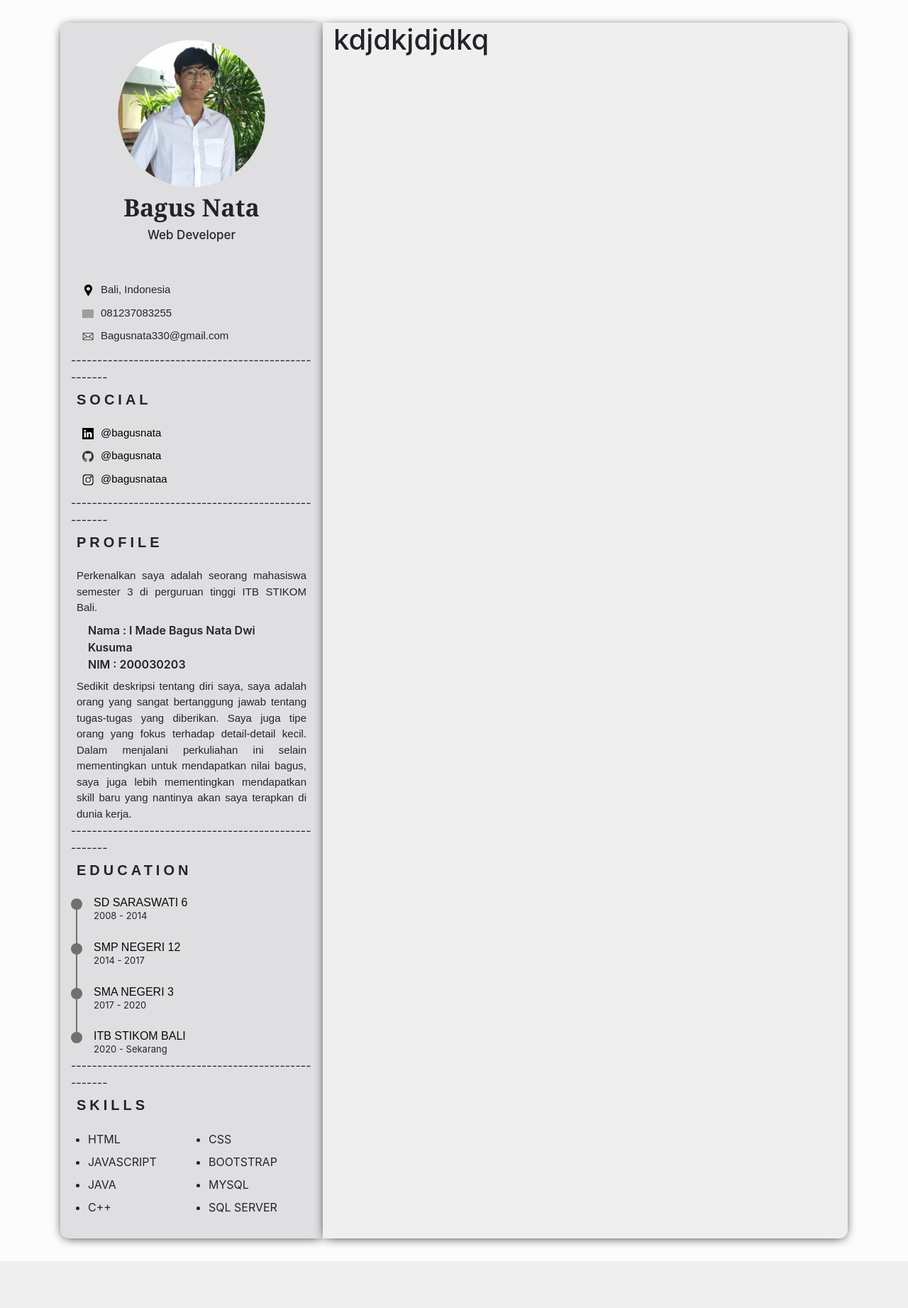
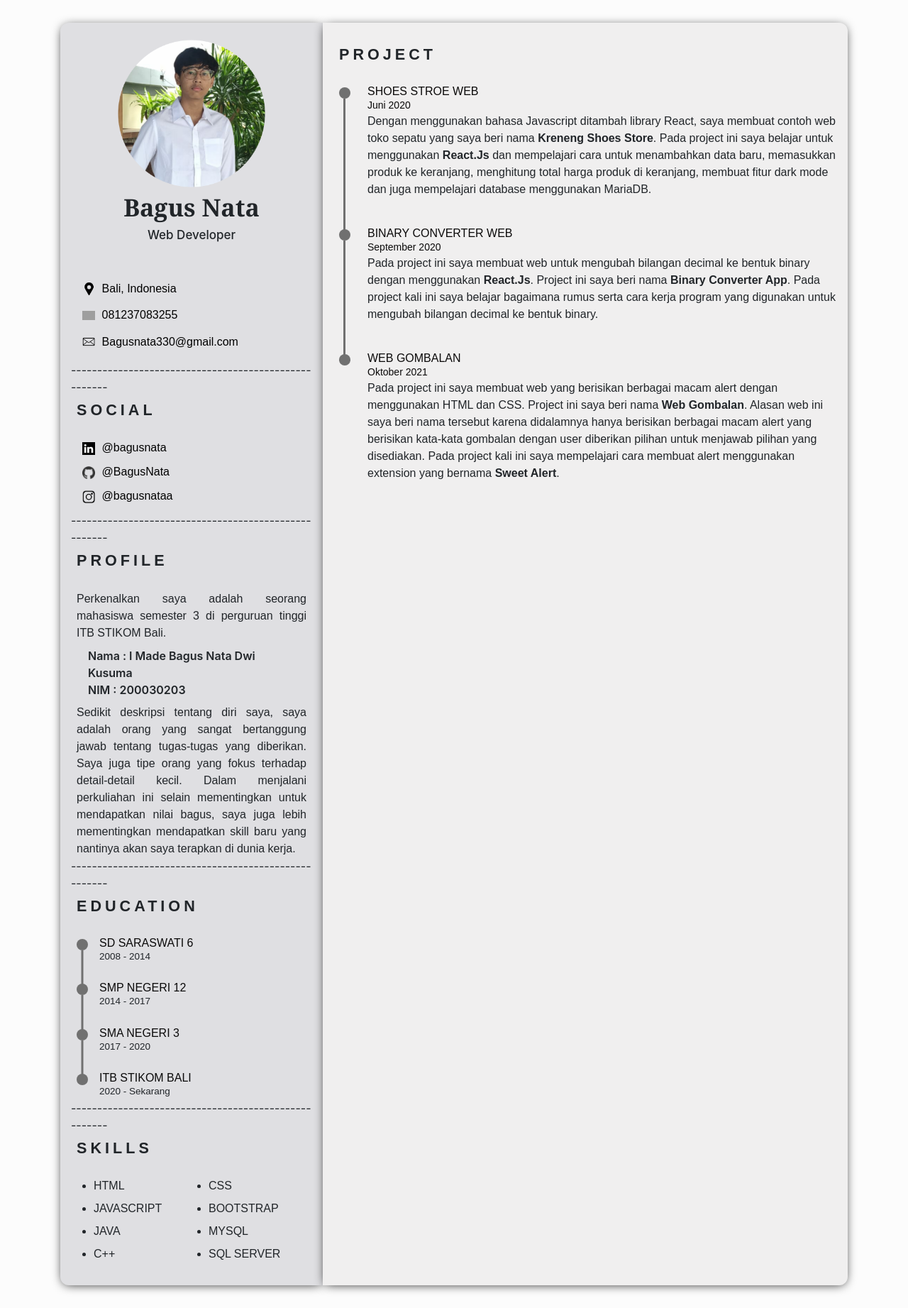
Before and after one commit to BagusNata/CV-Nata, a PHP site: page / in a window 1280 px wide. Shown: the whole page at 71% size. Before the commit the page ends 1777 px from the top, so only its background shows below. Run offline with PHP 8.4, Linux system fonts and the light colour scheme; grey boxes are pictures that could not be loaded.

Commit message:
Create project information

```diff
--- a/assets/css/style.css
+++ b/assets/css/style.css
@@ -16,17 +16,17 @@
 
 .section-title {
   font-weight: 600;
-  font-size: 1.25rem;
+  font-size: 1.35rem;
   margin-top: 0.5rem;
   letter-spacing: 5px;
   margin-left: 0.5rem;
-  margin-bottom: 1.5rem;
+  margin-bottom: 1.8rem;
   font-family: "Poppins", sans-serif;
 }
 
 .information-text {
+  display: flex;
   margin-bottom: 10px;
-  display: flex;
 }
 
 /* ============================================================================================== */
@@ -66,19 +66,23 @@
   font-weight: 500;
   justify-content: center;
 }
-
+.personal-text {
+  color: black;
+  font-size: 16px;
+  font-family: Arial, Helvetica, sans-serif;
+}
 /* PERSONAL INFOMATION */
 .personal-information {
   display: grid;
-  font-size: 15px;
+  font-size: 12px;
   margin-left: 1rem;
   margin-top: 3.5rem;
   font-family: Arial, Helvetica, sans-serif;
 }
 
 .personal-logo {
-  width: 1rem;
-  height: 1rem;
+  width: 1.1rem;
+  height: 1.1rem;
   margin-right: 10px;
 }
 
@@ -89,12 +93,12 @@
   display: flex;
   margin-left: 1rem;
   font-family: Arial, Helvetica, sans-serif;
-  font-size: 15px;
+  font-size: 16px;
 }
 
 .social-logo {
-  width: 1rem;
-  height: 1rem;
+  width: 1.1rem;
+  height: 1.1rem;
   margin-right: 10px;
 }
 
@@ -105,7 +109,7 @@
 /* PROFILE */
 .profile-description {
   margin: 0 0;
-  font-size: 15px;
+  font-size: 16px;
   padding: 0 0.5rem;
   text-align: justify;
   font-family: Arial, Helvetica, sans-serif;
@@ -116,24 +120,21 @@
   font-weight: 600;
 }
 /* ============================================================================================== */
-/* EDUCATION AND EXPERIENCE */
-.education-box {
+/* EDUCATION AND PROJECT */
+.education-box,
+.project-box {
   display: grid;
   gap: 1.5rem;
+  margin-left: 0.5rem;
 }
 
 .education-content,
-.experience-content {
+.project-content {
   display: flex;
 }
 
-.education-time,
-.experience-time {
-  padding-right: 1rem;
-}
-
 .education-rounder,
-.experience-rounder {
+.project-rounder {
   position: relative;
   display: block;
   width: 16px;
@@ -143,22 +144,25 @@
   margin-top: 0.25rem;
 }
 
-.education-line,
-.experience-line {
+.education-line {
   display: block;
-  width: 2px;
+  width: 2.5px;
   height: 130%;
   background-color: #707070;
-  transform: translate(7px, 0);
+  transform: translate(6.5px, 0);
+}
+
+.education-time {
+  padding-right: 0.5rem;
 }
 
 .education-data,
-.experience-data {
+.project-data {
   gap: 0;
 }
 
 .education-title,
-.experience-title {
+.project-title {
   font-size: 1rem;
   font-weight: 500;
   margin: 0;
@@ -166,24 +170,24 @@
   font-family: "Poppins", sans-serif;
 }
 
-.experience-company {
-  font-size: 0.875rem;
-  color: #0b0a0a;
-}
-
 .education-year {
-  font-size: 0.813rem;
+  font-size: 13.5px;
+  font-family: Arial, Helvetica, sans-serif;
 }
 /* ============================================================================================== */
 /* SKILLS */
 .skill-box {
   display: flex;
+  font-family: Arial, Helvetica, sans-serif;
 }
 .skill-list {
   padding: 0 0;
   margin-bottom: 1rem;
 }
-.skill-pad {
+.skill-pad-left {
+  padding-left: 2rem;
+}
+.skill-pad-right {
   padding-left: 1.5rem;
 }
 .list-margin {
@@ -198,3 +202,33 @@
   border-radius: 0px 12px 12px 0px;
   box-shadow: 0px 2px 15px -4px #000000;
 }
+
+/* ============================================================================================== */
+/* Project */
+
+.project-section {
+  display: grid;
+  margin-top: 1.5rem;
+}
+
+.project-time {
+  padding-right: 1rem;
+}
+
+.project-line {
+  display: block;
+  width: 3px;
+  height: 110%;
+  background-color: #707070;
+  transform: translate(6px, 0);
+}
+
+.project-date {
+  font-size: 14px;
+  color: #0b0a0a;
+  font-family: Arial, Helvetica, sans-serif;
+}
+
+.project-description {
+  font-family: Arial, Helvetica, sans-serif;
+}
--- a/index.html
+++ b/index.html
@@ -45,7 +45,9 @@
                   alt="location"
                 />
               </i>
-              Bali, Indonesia
+              <a href="https://en.wikipedia.org/wiki/Bali">
+                <h6 class="personal-text">Bali, Indonesia</h6>
+              </a>
             </span>
             <span class="information-text">
               <i class="personal-logo">
@@ -55,7 +57,7 @@
                   alt="Phone"
                 />
               </i>
-              081237083255
+              <h6 class="personal-text">081237083255</h6>
             </span>
             <span class="information-text">
               <i class="personal-logo">
@@ -65,7 +67,7 @@
                   alt="Email"
                 />
               </i>
-              Bagusnata330@gmail.com
+              <h6 class="personal-text">Bagusnata330@gmail.com</h6>
             </span>
           </div>
         </section>
@@ -85,7 +87,7 @@
                   <img
                     style="width: inherit"
                     src="assets/image/linkedin-logo.jpg"
-                    alt="Logo Linkedin"
+                    alt=""
                   />
                 </i>
                 @bagusnata
@@ -93,7 +95,7 @@
             </div>
             <div>
               <a
-                href="https://github.com/Bagusnata"
+                href="https://github.com/BagusNata"
                 target="_blank"
                 class="social-link information-text"
               >
@@ -101,10 +103,10 @@
                   <img
                     style="width: inherit"
                     src="assets/image/GitHub-logo.png"
-                    alt="Logo Github"
+                    alt=""
                   />
                 </i>
-                @bagusnata
+                @BagusNata
               </a>
             </div>
 
@@ -118,7 +120,7 @@
                   <img
                     style="width: inherit"
                     src="assets/image/instagram-logo.png"
-                    alt="Logo Instagram"
+                    alt=""
                   />
                 </i>
                 @bagusnataa
@@ -194,7 +196,6 @@
             <div class="education-content">
               <div class="education-time">
                 <span class="education-rounder"></span>
-                <!-- <span class="education_line"></span> -->
               </div>
               <div class="education-data education-box">
                 <a href="https://www.stikom-bali.ac.id/id/">
@@ -212,7 +213,7 @@
           <h2 class="section-title">SKILLS</h2>
           <div class="skill-box">
             <div class="col-md-6 skill-list">
-              <ul class="skill-pad">
+              <ul class="skill-pad-left">
                 <li class="list-margin">HTML</li>
                 <li class="list-margin">JAVASCRIPT</li>
                 <li class="list-margin">JAVA</li>
@@ -220,7 +221,7 @@
               </ul>
             </div>
             <div class="col-md-6 skill-list">
-              <ul class="skill-pad">
+              <ul class="skill-pad-right">
                 <li class="list-margin">CSS</li>
                 <li class="list-margin">BOOTSTRAP</li>
                 <li class="list-margin">MYSQL</li>
@@ -233,7 +234,67 @@
 
       <!-- CV Bagian kanan -->
       <div class="col-md-8 rightbox">
-        <h1>kdjdkjdjdkq</h1>
+        <!-- PROJECT -->
+        <section class="project-section" id="project">
+          <h2 class="section-title">PROJECT</h2>
+          <div class="project-container project-box">
+            <div class="project-content">
+              <div class="project-time">
+                <span class="project-rounder"></span>
+                <span class="project-line"></span>
+              </div>
+              <div class="project-data project-box">
+                <h3 class="project-title">SHOES STROE WEB</h3>
+                <span class="project-date">Juni 2020</span>
+                <p class="project-description">
+                  Dengan menggunakan bahasa Javascript ditambah library React,
+                  saya membuat contoh web toko sepatu yang saya beri nama
+                  <b>Kreneng Shoes Store</b>. Pada project ini saya belajar
+                  untuk menggunakan <b>React.Js</b> dan mempelajari cara untuk
+                  menambahkan data baru, memasukkan produk ke keranjang,
+                  menghitung total harga produk di keranjang, membuat fitur dark
+                  mode dan juga mempelajari database menggunakan MariaDB.
+                </p>
+              </div>
+            </div>
+            <div class="project-content">
+              <div class="project-time">
+                <span class="project-rounder"></span>
+                <span class="project-line"></span>
+              </div>
+              <div class="project-data project-box">
+                <h3 class="project-title">BINARY CONVERTER WEB</h3>
+                <span class="project-date">September 2020</span>
+                <p class="project-description">
+                  Pada project ini saya membuat web untuk mengubah bilangan
+                  decimal ke bentuk binary dengan menggunakan <b>React.Js</b>. Project ini saya beri nama
+                  <b>Binary Converter App</b>. Pada project kali ini saya
+                  belajar bagaimana rumus serta cara kerja program yang
+                  digunakan untuk mengubah bilangan decimal ke bentuk binary.
+                </p>
+              </div>
+            </div>
+            <div class="project-content">
+              <div class="project-time">
+                <span class="project-rounder"></span>
+              </div>
+              <div class="project-data project-box">
+                <h3 class="project-title">WEB GOMBALAN</h3>
+                <span class="project-date">Oktober 2021</span>
+                <p class="project-description">
+                  Pada project ini saya membuat web yang berisikan berbagai
+                  macam alert dengan menggunakan HTML dan CSS. Project ini saya
+                  beri nama <b>Web Gombalan</b>. Alasan web ini saya beri nama
+                  tersebut karena didalamnya hanya berisikan berbagai macam
+                  alert yang berisikan kata-kata gombalan dengan user diberikan
+                  pilihan untuk menjawab pilihan yang disediakan. Pada project
+                  kali ini saya mempelajari cara membuat alert menggunakan
+                  extension yang bernama <b>Sweet Alert</b>.
+                </p>
+              </div>
+            </div>
+          </div>
+        </section>
       </div>
     </div>
 
```
